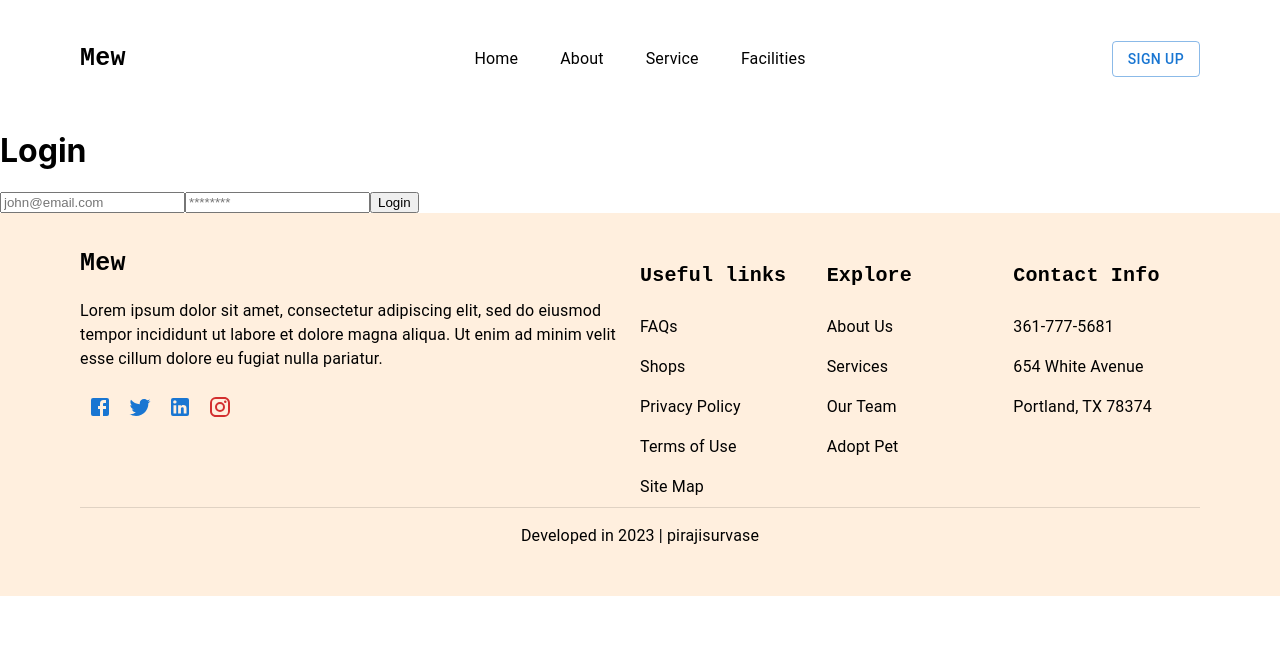
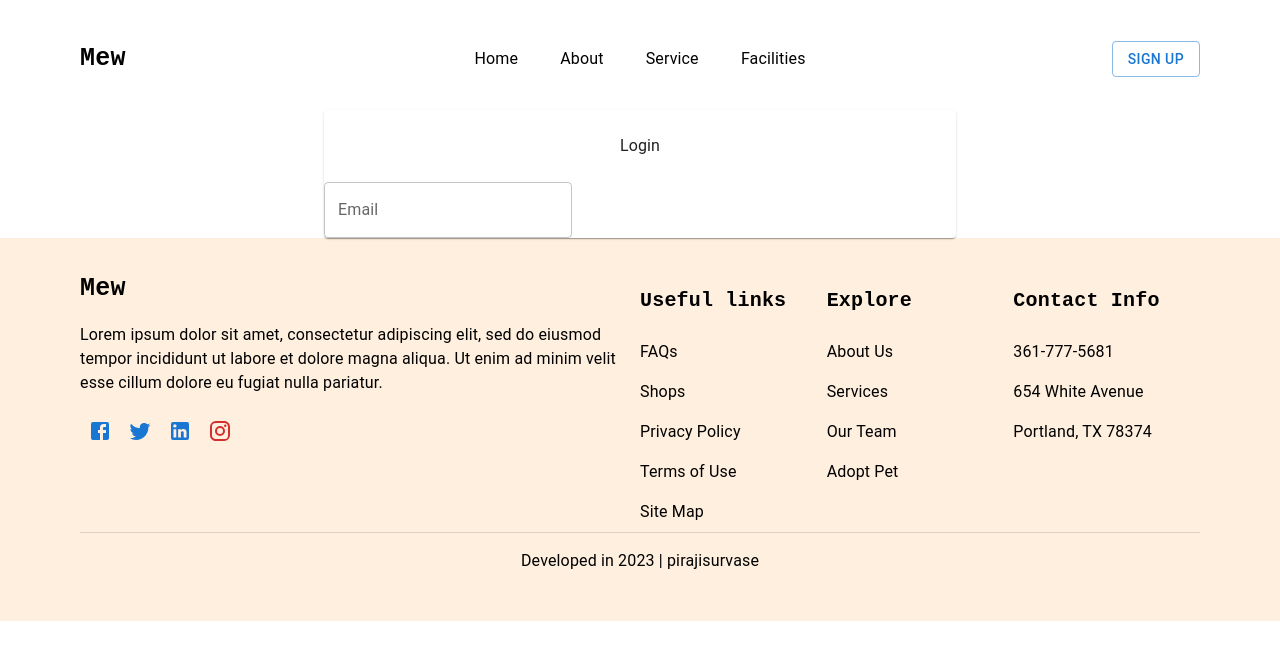
Before and after one commit to rajisurvase/dummy, a Next.js app: page /login in a window 1280 px wide. Shown: the top 660 px of the page. Built offline with nearby package versions, Linux system fonts and the light colour scheme; no server answers.

Commit message:
Changes in about file

```diff
--- a/pages/login/index.js
+++ b/pages/login/index.js
@@ -3,6 +3,8 @@ import { signIn } from "next-auth/react";
 import { useRouter } from "next/router";
 import React from "react";
 import { useState } from "react";
+import Box from "@mui/material/Box";
+import { Card, Grid, TextField, Typography } from "@mui/material";
 
 const SignIn= () => {
   const [userInfo, setUserInfo] = useState({ email: "", password: "" });
@@ -22,7 +24,21 @@ const SignIn= () => {
   };
   return (
     <div className="sign-in-form">
-      <form onSubmit={handleSubmit}>
+ <Box>
+      <Grid container spacing={2}>
+        <Grid item xs={12} md={3}></Grid>
+        <Grid item xs={12} md={6}>
+          <Card >
+            <Typography p={3} textAlign={"center"}>Login</Typography>
+          <TextField  p={3} id="outlined-basic" label="Email" variant="outlined" />
+
+          </Card>
+        </Grid>
+        <Grid item xs={12} md={3}></Grid>
+      </Grid>
+    </Box>
+
+      {/* <form onSubmit={handleSubmit}>
         <h1>Login</h1>
         <input
           value={userInfo.email}
@@ -41,7 +57,7 @@ const SignIn= () => {
           placeholder="********"
         />
         <input type="submit" value="Login" />
-      </form>
+      </form> */}
     </div>
   );
 };
```
Also changed, not shown: pages/about/index.jsx (added, +9 -0 lines), pages/facilities/index.jsx (added, +9 -0 lines), pages/services/index.jsx (added, +9 -0 lines), 1 other file (tests, documents, lock files or other folders).
